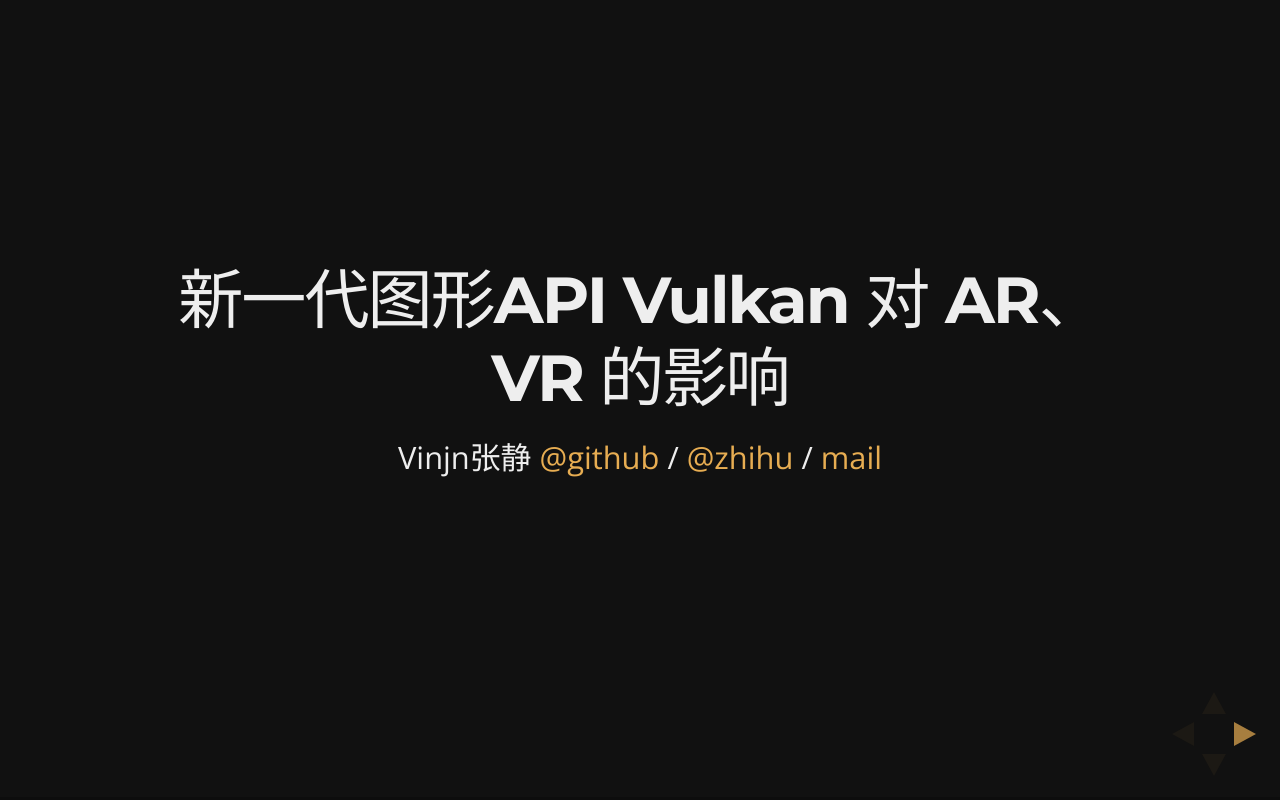
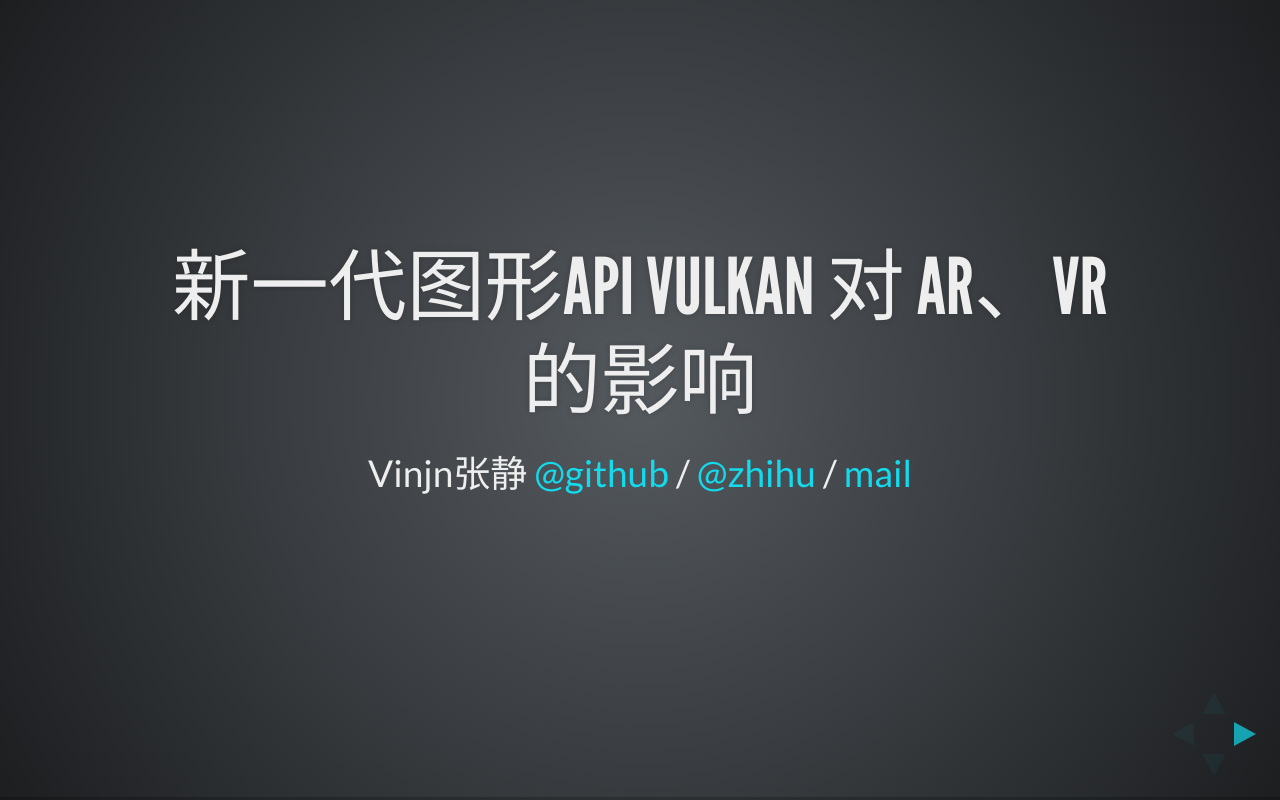
Before and after one commit to vinjn/slides, a website: page arvr-api-talk/index.html in a window 1280 px wide. Drawn offline with nearby package versions, Linux system fonts and the light colour scheme.

Commit message:
Change style

```diff
--- a/arvr-api-talk/index.html
+++ b/arvr-api-talk/index.html
@@ -5,7 +5,7 @@
 		<meta name="viewport" content="width=device-width, initial-scale=1.0, maximum-scale=1.0, user-scalable=no">
 
 		<link rel="stylesheet" href="../css/reveal.css">
-		<link rel="stylesheet" href="../css/theme/night.css">
+		<link rel="stylesheet" href="../css/theme/league.css">
 
 		<!-- Theme used for syntax highlighting of code -->
 		<link rel="stylesheet" href="../lib/css/zenburn.css">
```
